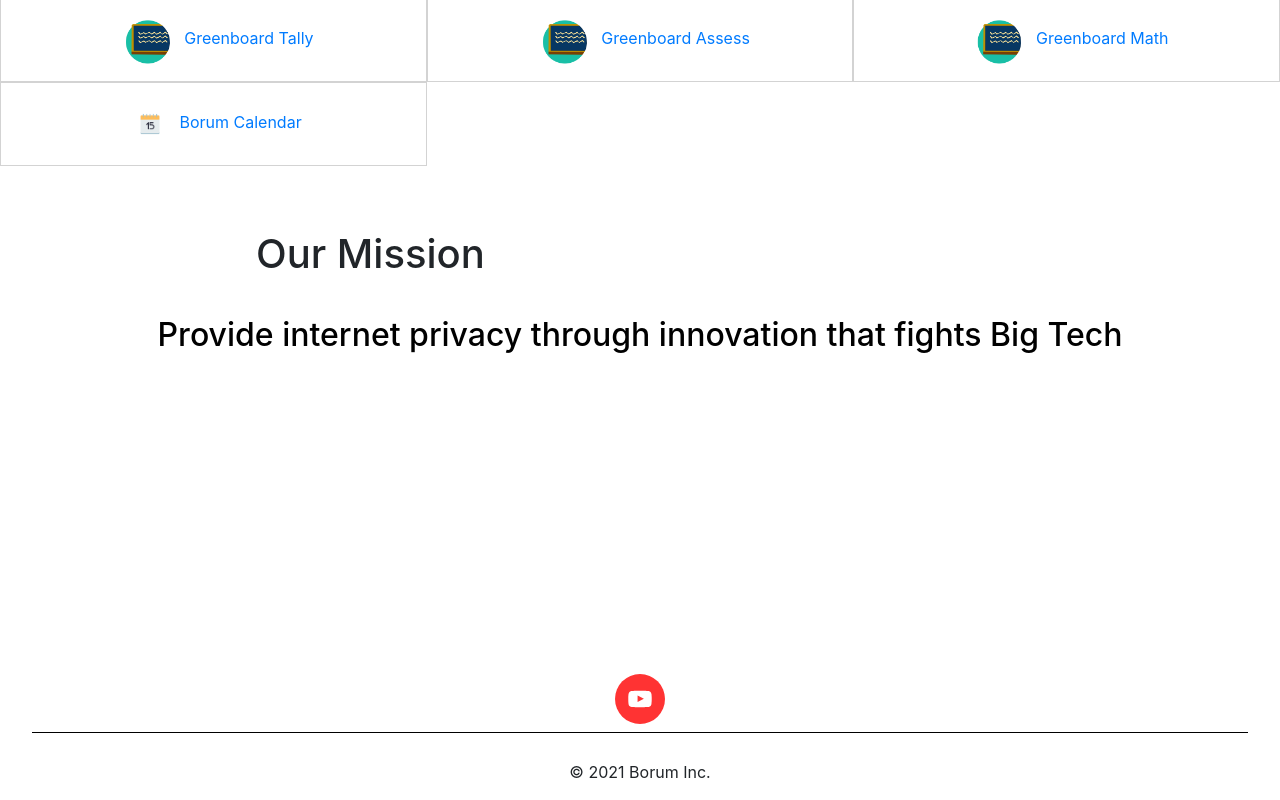
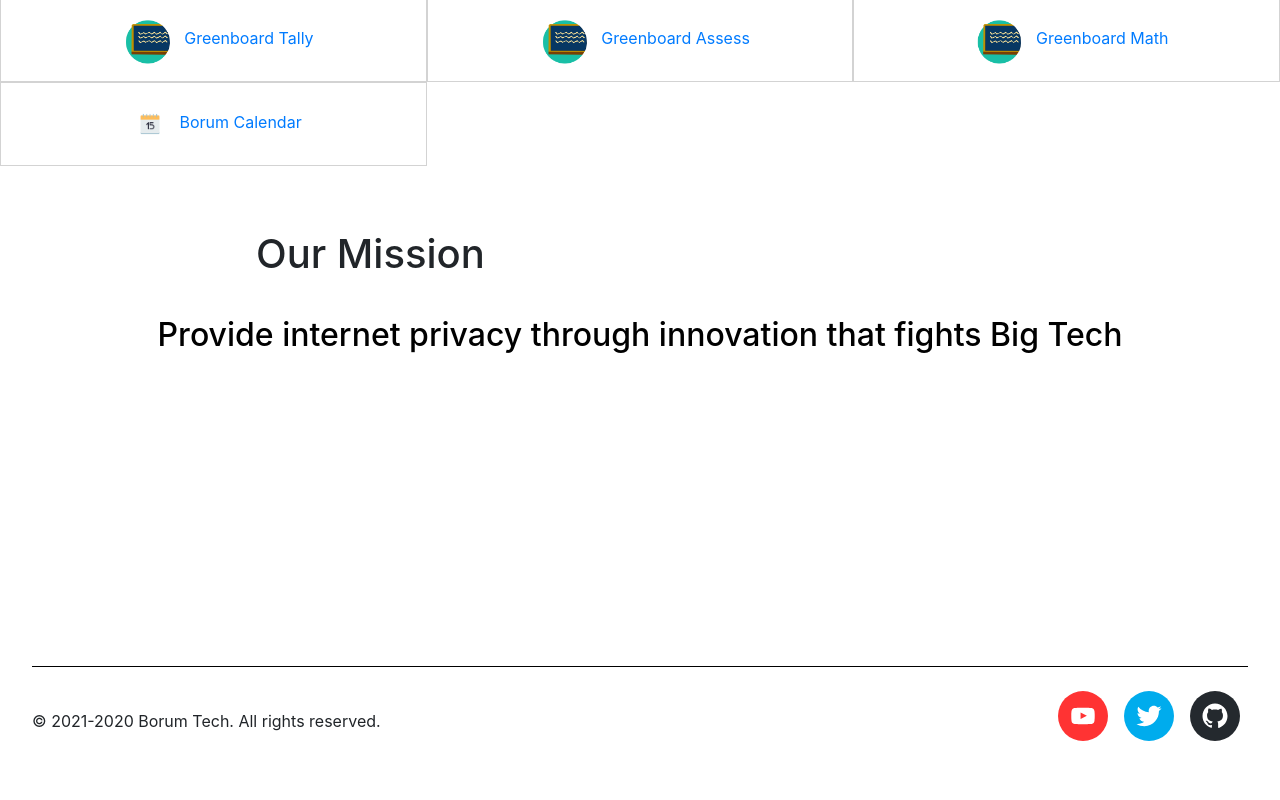
Before and after one commit to BorumTech/BorStore, a React (Create React App) app: page / in a window 1280 px wide. Shown: the part 470-1270 px from the top of the page. After the commit the page ends 1235 px from the top, so only its background shows below. Built offline with nearby package versions, Linux system fonts and the light colour scheme.

Commit message:
Add social icons to footer

```diff
--- a/src/App.css
+++ b/src/App.css
@@ -72,17 +72,16 @@
 
 footer {
 	clear: both;
-  display: grid;
-  grid-template-columns: 15% 60% auto;
-  grid-template-rows: repeat(2, 1fr);
+  display: flex;
+  justify-content: space-between;
   margin: 0 2em;
+  padding: 1em 0;
+  border-top: 1px solid black;
 }
 
 footer .social-icons {
   grid-column: 1 / -1;
-  grid-row: 1 2;
   justify-self: stretch;
-  border-bottom: 1px solid black;
 }
 
 footer .social-icon {
@@ -91,7 +90,6 @@
 
 footer .copyright {
   grid-column: 1 / -1;
-  grid-row: 2;
   justify-self: center;
   align-self: flex-end;
 }
--- a/src/App.js
+++ b/src/App.js
@@ -219,10 +219,12 @@
 				<ProductList productList={this.state.futureProductList} />
 				<Mission />
 				<footer>
+					<p className="copyright">&copy; 2021-{new Date().getFullYear()} Borum Tech. All rights reserved.</p>
 					<div className="social-icons">
-						<SocialIcon url="https://www.youtube.com/channel/UCDDyVIflz8dUhHIb2YmA9hQ" />
+						<SocialIcon target="_blank" rel="noreferrer noopener" url="https://www.youtube.com/channel/UCDDyVIflz8dUhHIb2YmA9hQ" />
+						<SocialIcon target="_blank" rel="noreferrer noopener" url="https://twitter.com/BorumTech" />
+						<SocialIcon target="_blank" rel="noreferrer noopener" url="https://github.com/BorumTech/BorStore" />
 					</div>
-					<p className="copyright">&copy; 2021 Borum Inc.</p>
 				</footer>
 			</div>
 		);
```
